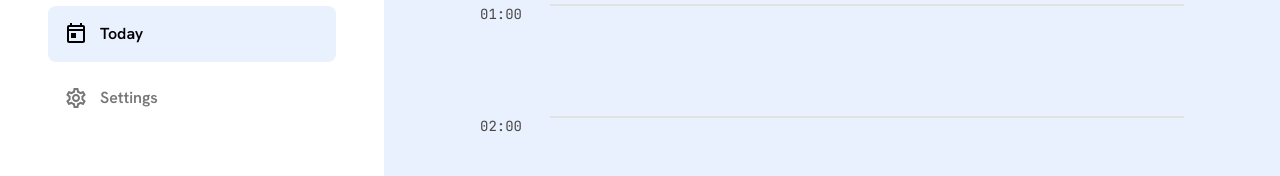
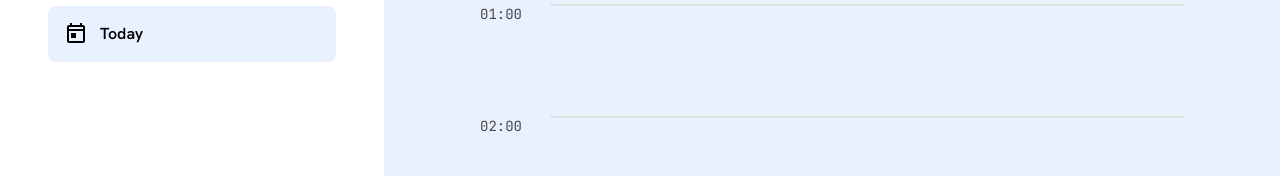
Before and after one commit to dixheptagon/get-it-done, a Next.js app: page / in a window 1280 px wide. Shown: the part 280-456 px from the top of the page. Built offline with nearby package versions, Linux system fonts and the light colour scheme.

Commit message:
refactor(nav): remove settings option from mobile and desktop navigation
- Made a new readme files description

```diff
--- a/components/footer/mobileNav.tsx
+++ b/components/footer/mobileNav.tsx
@@ -17,12 +17,6 @@ const NAVBAR_OPTIONS = [
     icon: MdOutlineCalendarToday,
     iconActive: FaCalendar,
     path: "/",
-  },
-  {
-    name: "Settings",
-    icon: IoSettingsOutline,
-    iconActive: IoSettingsSharp,
-    path: "/settings",
   },
 ];
 
--- a/components/infobar/desktopInfoBar.tsx
+++ b/components/infobar/desktopInfoBar.tsx
@@ -2,7 +2,7 @@
 
 import { IoMdAdd } from "react-icons/io";
 import { ProgressBar } from "./progressBar";
-import { MdOutlineSettings, MdOutlineToday } from "react-icons/md";
+import { MdOutlineToday } from "react-icons/md";
 import { usePathname } from "next/navigation";
 import Link from "next/link";
 import clsx from "clsx";
@@ -13,10 +13,7 @@ import { useTodoStore } from "@/store/useTodoStore";
 import { useShallow } from "zustand/react/shallow";
 import { getTaskProgress } from "@/lib/taskFormatter";
 
-const SIDEBAR_OPTIONS = [
-  { name: "Today", icon: MdOutlineToday, path: "/" },
-  { name: "Settings", icon: MdOutlineSettings, path: "/settings" },
-];
+const SIDEBAR_OPTIONS = [{ name: "Today", icon: MdOutlineToday, path: "/" }];
 
 export function DesktopInfobar() {
   const pathname = usePathname();
```
Also changed, not shown: 1 other file (tests, documents, lock files or other folders).
